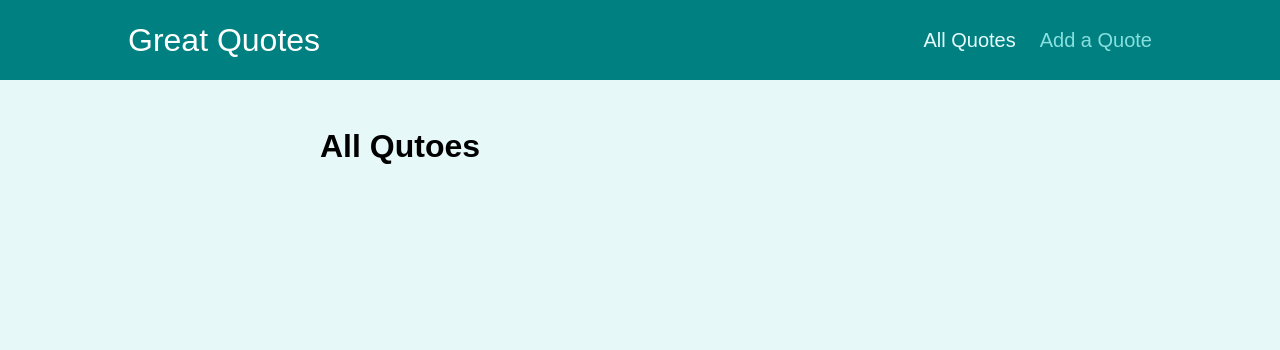
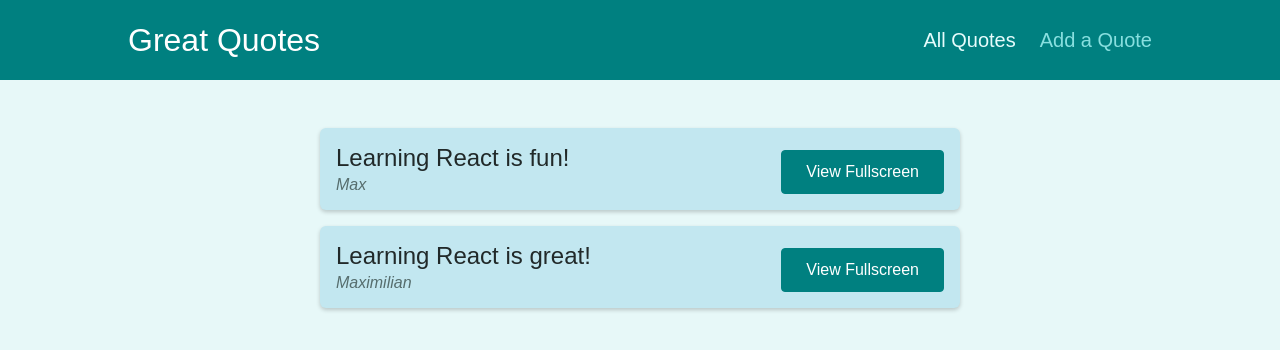
Before and after one commit to ritagujar/100daysOfDevelopement, a React (Create React App) app in the folder REACT/quotes-app/: page /quotes in a window 1280 px wide. Shown: the top 350 px of the page. Built offline with nearby package versions, Linux system fonts and the light colour scheme.

Commit message:
#Day45 - React-Route - Quotes App - Adding Dummy Data, Form and more content

```diff
--- a/REACT/quotes-app/src/pages/AllQuotes.js
+++ b/REACT/quotes-app/src/pages/AllQuotes.js
@@ -1,11 +1,13 @@
 import React from "react";
+import QuoteList from "../components/quotes/QuoteList";
+
+const DUMMY_QUOTES = [
+  { id: "q1", author: "Max", text: "Learning React is fun!" },
+  { id: "q2", author: "Maximilian", text: "Learning React is great!" },
+];
 
 const AllQuotes = () => {
-  return (
-    <div>
-      <h1>All Qutoes</h1>
-    </div>
-  );
+  return <QuoteList quotes={DUMMY_QUOTES} />;
 };
 
 export default AllQuotes;
--- a/REACT/quotes-app/src/pages/NewQuote.js
+++ b/REACT/quotes-app/src/pages/NewQuote.js
@@ -1,11 +1,12 @@
 import React from "react";
+import QuoteForm from "../components/quotes/QuoteForm";
 
 const NewQuote = () => {
-  return (
-    <div>
-      <h1>New Quote</h1>
-    </div>
-  );
+  const addQuoteHandler = (quoteData) => {
+    console.log(quoteData);
+  };
+
+  return <QuoteForm onAddQuote={addQuoteHandler} />;
 };
 
 export default NewQuote;
```
Also changed, not shown: REACT/quotes-app/src/components/quotes/QuoteForm.js (+9 -10 lines).
